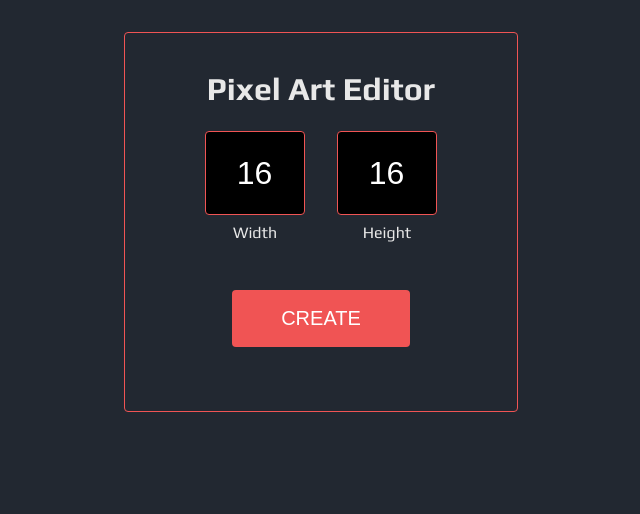
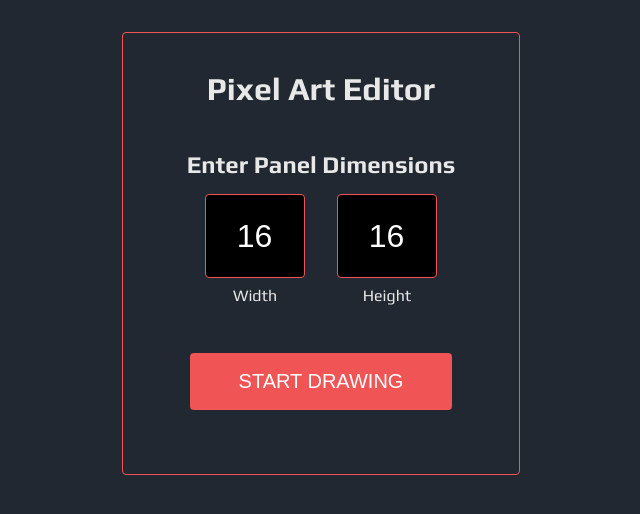
Before and after one commit to Anuththiga/react-pixel-art-editor, a React (Create React App) app: page / in a window 1280 px wide. Shown: the top 514 px of the page, without its empty margins (319-959 px from the left). Built offline with nearby package versions, Linux system fonts and the light colour scheme.

Commit message:
color picker in editor

```diff
--- a/package.json
+++ b/package.json
@@ -8,6 +8,7 @@
     "@testing-library/user-event": "^13.5.0",
     "node-sass": "^9.0.0",
     "react": "^18.2.0",
+    "react-color": "^2.19.3",
     "react-dom": "^18.2.0",
     "react-scripts": "5.0.1",
     "web-vitals": "^2.1.4"
--- a/src/components/Editor.js
+++ b/src/components/Editor.js
@@ -1,16 +1,38 @@
-import React from 'react';
-import "../styles/editor.scss"
+import React, { useState } from 'react';
+import "../styles/editor.scss";
+import { CirclePicker } from "react-color";
 
 const Editor = () => {
+    const [panelWidth, setPanelWidth] = useState(16);
+    const [panelHeight, setPanelHeight] = useState(16);
+    const [buttonText, setButtonText] = useState("start drawing");
+    const [hideDrawingPanel, setHideDrawingPanel] = useState(true);
+    const [hideOptions, setHideOptions] = useState(false);
+    const [selectedColor, setSelectedColor] = useState("#f44336");
+
+    const handleDrawingPanel = () => {
+        setHideOptions(!hideOptions);
+        setHideDrawingPanel(!hideDrawingPanel);
+
+        buttonText === "start drawing" ? setButtonText("reset") : setButtonText("start drawing");
+    }
+
+    const changeColor = (color) => {
+        setSelectedColor(color.hex);
+    }
+
     return (
         <div className="editor">
             <h1>Pixel Art Editor</h1>
+            {hideDrawingPanel && <h2>Enter Panel Dimensions</h2>}
+            {hideDrawingPanel && (
                 <div className="options">
                     <div className="option">
                         <input
                             type="number"
                             className="panelInput"
-                    defaultValue="16"
+                            defaultValue={panelWidth}
+                            onChange={(e) => setPanelWidth(e.target.value)}
                         />
                         <span>Width</span>
                     </div>
@@ -18,15 +40,26 @@
                         <input
                             type="number"
                             className="panelInput"
-                    defaultValue="16"
+                            defaultValue={panelHeight}
+                            onChange={(e) => setPanelHeight(e.target.value)}
                         />
                         <span>Height</span>
                     </div>
                 </div>
+            )}
 
-        <button className="button">create</button>
+            <button className="button" onClick={handleDrawingPanel}>
+                {buttonText}
+            </button>
+            {hideOptions && (
+            <CirclePicker
+                color={selectedColor}
+                onChangeComplete={changeColor}
+            />
+            )}
+
         </div>
-  )
+    );
 }
 
 export default Editor
```
Also changed, not shown: 1 other file (tests, documents, lock files or other folders). Lines whose indentation alone changed are shown as unchanged.
